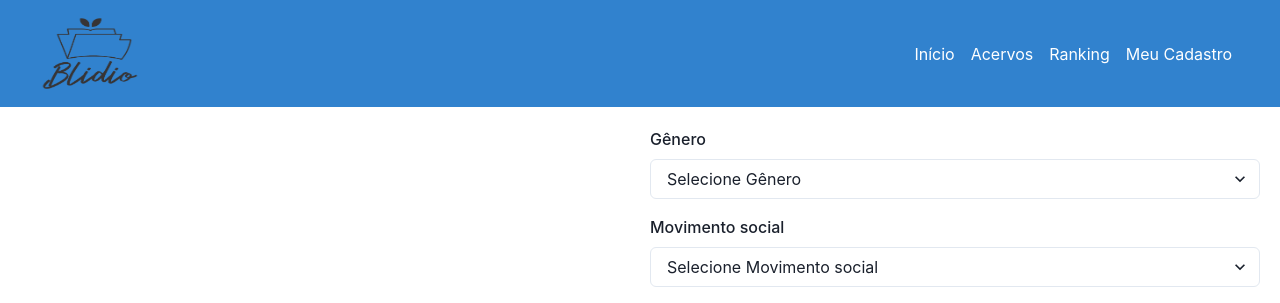
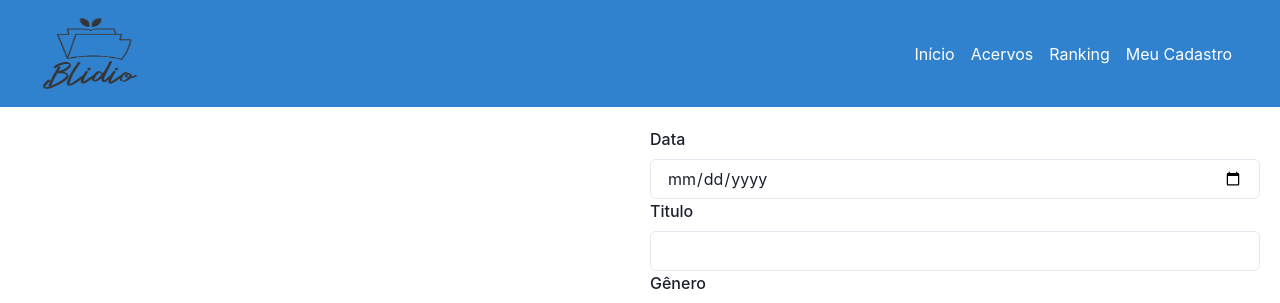
Before and after one commit to matheusblm/hackathon-an, a React (Vite) app in the folder frontend/: page /acervos/1/1 in a window 1280 px wide. Shown: the top 303 px of the page. Built offline with nearby package versions, Linux system fonts and the light colour scheme.

Commit message:
fix into eslint files

```diff
--- a/frontend/src/Pages/ArchiveItemPage/index.tsx
+++ b/frontend/src/Pages/ArchiveItemPage/index.tsx
@@ -5,6 +5,7 @@ import {
   Select,
   FormControl,
   FormLabel,
+  Input,
 } from "@chakra-ui/react";
 import { useState } from "react";
 import imageTwo from "../../assets/BR_RJANRIO_O2_0_FOT_0184_d0001de0001_page-0001.jpg";
@@ -44,7 +45,8 @@ function ArchiveItemPage() {
   const [selectedOptions, setSelectedOptions] = useState(Array(8).fill(""));
 
   // Função para atualizar a opção selecionada
-  const handleOptionChange = (index, value) => {
+  // eslint-disable-next-line @typescript-eslint/no-explicit-any
+  const handleOptionChange = (index: any, value: any) => {
     const newOptions = [...selectedOptions];
     newOptions[index] = value;
     setSelectedOptions(newOptions);
@@ -57,6 +59,14 @@ function ArchiveItemPage() {
       </Box>
       <Box flex="1">
         <FormControl>
+          <Box>
+            <FormLabel>Data</FormLabel>
+            <Input name="date" type="date" />
+          </Box>
+          <Box>
+            <FormLabel>Titulo</FormLabel>
+            <Input name="title" />
+          </Box>
           {selectedOptions.map((option, index) => (
             <Box key={index} mb={4}>
               <FormLabel>{optionLabels[index]}</FormLabel>
--- a/frontend/src/Pages/MyRegister/index.tsx
+++ b/frontend/src/Pages/MyRegister/index.tsx
@@ -1,4 +1,4 @@
-import React, { useState, useEffect } from "react";
+import { useState, useEffect } from "react";
 import {
   FormControl,
   FormLabel,
--- a/frontend/src/components/CadastroForm.tsx
+++ b/frontend/src/components/CadastroForm.tsx
@@ -1,4 +1,4 @@
-import React, { useState } from "react";
+import { useState } from "react";
 
 const CadastroForm = () => {
   const [formData, setFormData] = useState({
@@ -12,6 +12,7 @@ const CadastroForm = () => {
     senha: "",
   });
 
+  // eslint-disable-next-line @typescript-eslint/no-explicit-any
   const handleChange = (e: any) => {
     const { name, value } = e.target;
     setFormData({
@@ -20,6 +21,7 @@ const CadastroForm = () => {
     });
   };
 
+  // eslint-disable-next-line @typescript-eslint/no-explicit-any
   const handleSubmit = (e: any) => {
     e.preventDefault();
     console.log(formData);
--- a/frontend/src/components/LoginForm.tsx
+++ b/frontend/src/components/LoginForm.tsx
@@ -1,22 +1,24 @@
-import React, { useState } from 'react';
+import { useState } from "react";
 
 const LoginForm = () => {
   const [formData, setFormData] = useState({
-    email: '',
-    senha: ''
+    email: "",
+    senha: "",
   });
 
-  const handleChange = (e) => {
+  // eslint-disable-next-line @typescript-eslint/no-explicit-any
+  const handleChange = (e: any) => {
     const { name, value } = e.target;
     setFormData({
       ...formData,
-      [name]: value
+      [name]: value,
     });
   };
 
-  const handleSubmit = (e) => {
+  // eslint-disable-next-line @typescript-eslint/no-explicit-any
+  const handleSubmit = (e: any) => {
     e.preventDefault();
-    console.log('Login:', formData);
+    console.log("Login:", formData);
   };
 
   return (
@@ -25,12 +27,22 @@ const LoginForm = () => {
       <form onSubmit={handleSubmit}>
         <label>
           E-mail:
-          <input type="email" name="email" value={formData.email} onChange={handleChange} />
+          <input
+            type="email"
+            name="email"
+            value={formData.email}
+            onChange={handleChange}
+          />
         </label>
         <br />
         <label>
           Senha:
-          <input type="password" name="senha" value={formData.senha} onChange={handleChange} />
+          <input
+            type="password"
+            name="senha"
+            value={formData.senha}
+            onChange={handleChange}
+          />
         </label>
         <br />
         <button type="submit">Entrar</button>
--- a/frontend/src/routes/root.tsx
+++ b/frontend/src/routes/root.tsx
@@ -1,5 +1,6 @@
 import HeaderComponent from "../components/Header/index";
 
+// eslint-disable-next-line @typescript-eslint/no-explicit-any
 const Root = ({ children }: any) => {
   return (
     <div>
```
Also changed, not shown: frontend/src/components/Review/ReviewForm.tsx (+17 -11 lines).
